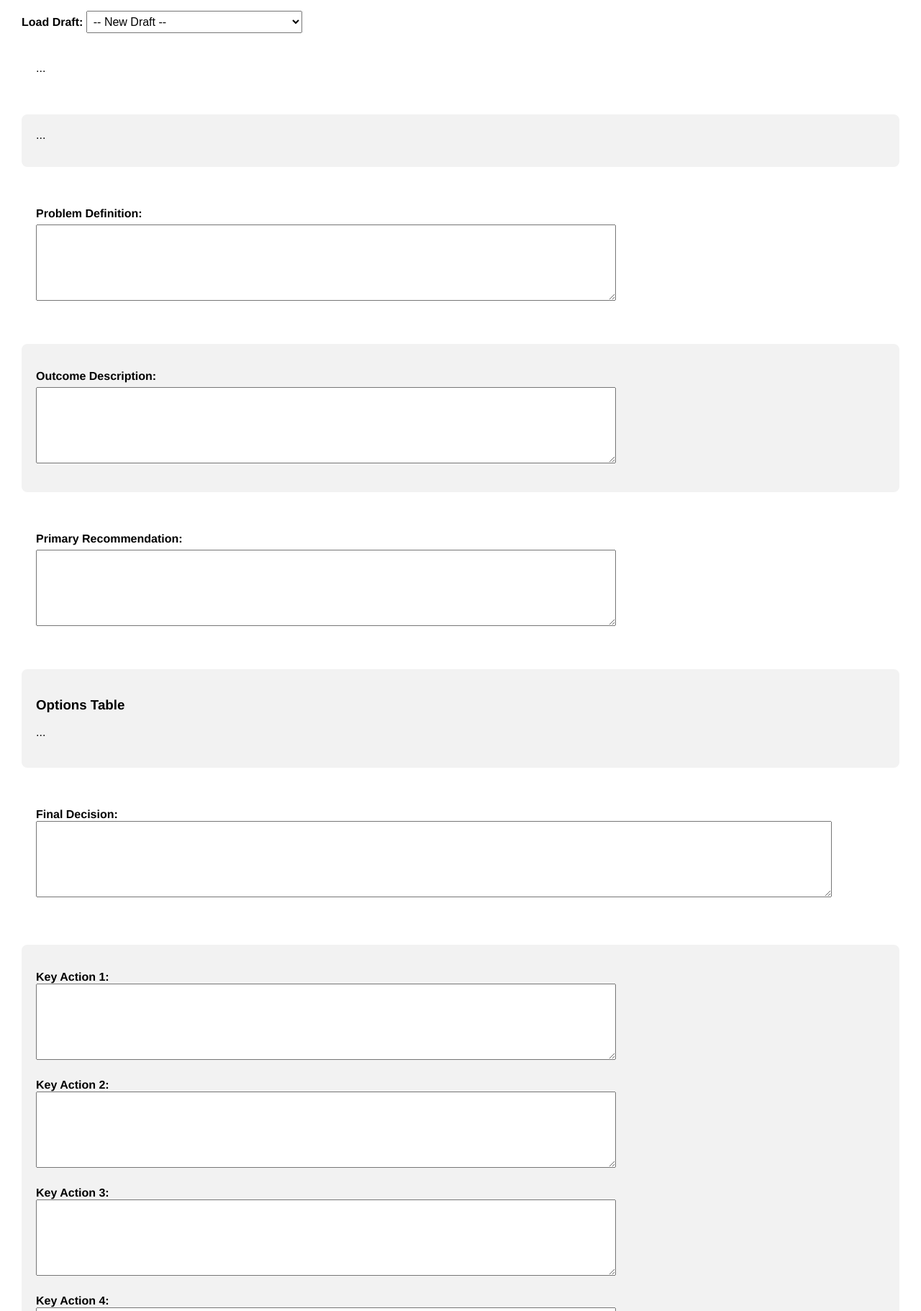
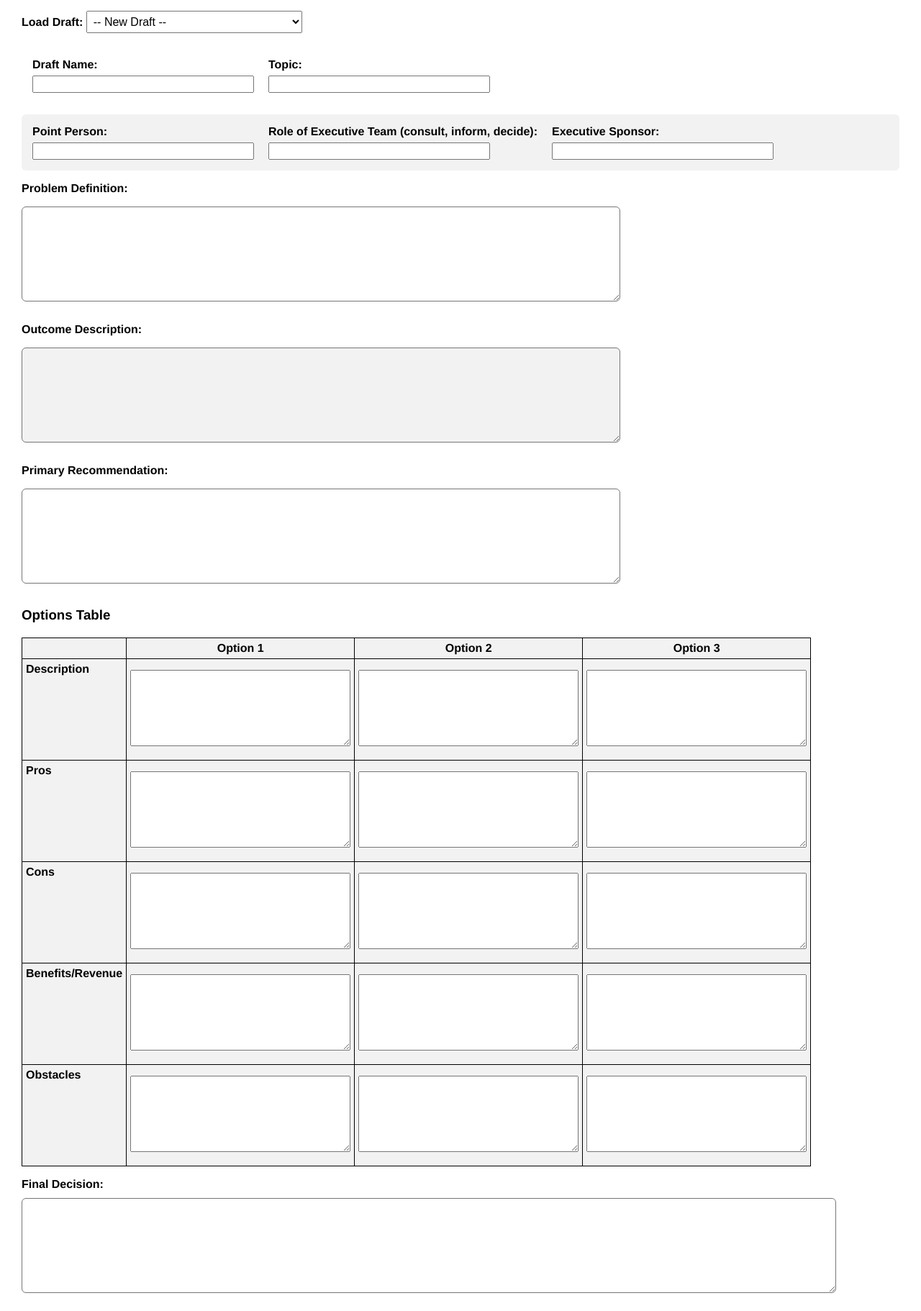
Before and after one commit to suzyatTP/fillableform, a Flask app: page / in a window 1280 px wide. Shown: the part 135-1957 px from the top of the page at 72% size. Run offline with Flask 3, Linux system fonts and the light colour scheme; data that the repository does not hold is empty; some libraries are stand-ins or nearby versions.

Commit message:
fix spacing

```diff
--- a/templates/form.html
+++ b/templates/form.html
@@ -24,20 +24,32 @@
       margin-top: 20px;
     }
 
-    .form-section:nth-of-type(odd) {
-      background-color: white;
-      padding: 20px;
+    /* Alternate background for each major row or group */
+    .form-row:nth-of-type(odd),
+    textarea[name="Problem"],
+    textarea[name="Recommendation"],
+    textarea[name="Decision"] {
+      background-color: #ffffff;
+      padding: 15px;
+      border-radius: 6px;
     }
 
-    .form-section:nth-of-type(even) {
+    .form-row:nth-of-type(even),
+    textarea[name="Outcome"],
+    table,
+    textarea[name^="Action"] {
       background-color: #f2f2f2;
-      padding: 20px;
+      padding: 15px;
+      border-radius: 6px;
     }
 
-    .form-section {
-      border-radius: 8px;
-      margin-bottom: 20px;
+    /* Optional: give some breathing room between blocks */
+    textarea,
+    table {
+      margin-top: 10px;
+      margin-bottom: 10px;
     }
+
 
     .header {
       background-color: #272e3d;
@@ -137,63 +149,75 @@
   <form action="/submit" method="POST">
 
 
-    <div class="form-section">
-      <!-- Draft name & Topic -->
     <div class="form-row first-form-row">
-        ...
+      <div class="form-group">
+        <label for="draft_name">Draft Name:</label>
+        <input type="text" id="draft_name" name="draft_name" value="{{ selected_draft or '' }}" />
+      </div>
+      <div class="form-group">
+        <label for="Topic">Topic:</label>
+        <input type="text" id="Topic" name="Topic" value="{{ data.get('Topic', '') }}" />
       </div>
     </div>
 
-    <div class="form-section">
-      <!-- Point Person, Role, Sponsor -->
+
     <div class="form-row">
-        ...
+      <div class="form-group">
+        <label for="PointPerson">Point Person:</label>
+        <input type="text" id="PointPerson" name="PointPerson" value="{{ data.get('PointPerson', '') }}" />
+      </div>
+      <div class="form-group">
+        <label for="Role">Role of Executive Team (consult, inform, decide):</label>
+        <input type="text" id="Role" name="Role" value="{{ data.get('Role', '') }}" />
+      </div>
+      <div class="form-group">
+        <label for="Sponsor">Executive Sponsor:</label>
+        <input type="text" id="Sponsor" name="Sponsor" value="{{ data.get('Sponsor', '') }}" />
       </div>
     </div>
 
-    <div class="form-section">
-      <!-- Problem -->
+
     <p>
       <label for="Problem">Problem Definition:</label><br>
       <textarea id="Problem" name="Problem">{{ data.get('Problem', '') }}</textarea>
     </p>
-    </div>
 
-    <div class="form-section">
-      <!-- Outcome -->
     <p>
       <label for="Outcome">Outcome Description:</label><br>
       <textarea id="Outcome" name="Outcome">{{ data.get('Outcome', '') }}</textarea>
     </p>
-    </div>
 
-    <div class="form-section">
-      <!-- Recommendation -->
     <p>
       <label for="Recommendation">Primary Recommendation:</label><br>
       <textarea id="Recommendation" name="Recommendation">{{ data.get('Recommendation', '') }}</textarea>
     </p>
-    </div>
 
-    <div class="form-section">
-      <!-- Options Table -->
+
     <h3>Options Table</h3>
-      <table>...</table>
-    </div>
+    <table>
+      <tr>
+        <th></th>
+        <th>Option 1</th>
+        <th>Option 2</th>
+        <th>Option 3</th>
+      </tr>
+      {% for field in ["Description", "Pros", "Cons", "Benefits/Revenue", "Obstacles"] %}
+      <tr>
+        <td>{{ field }}</td>
+        <td><textarea name="Option1{{ field }}">{{ data.get('Option1' + field, '') }}</textarea></td>
+        <td><textarea name="Option2{{ field }}">{{ data.get('Option2' + field, '') }}</textarea></td>
+        <td><textarea name="Option3{{ field }}">{{ data.get('Option3' + field, '') }}</textarea></td>
+      </tr>
+      {% endfor %}
+    </table>
 
-    <div class="form-section">
-      <!-- Final Decision -->
     <p><label>Final Decision:<br>
       <textarea name="Decision" style="width: 1100px">{{ data.get('Decision', '') }}</textarea></label></p>
-    </div>
 
-    <div class="form-section">
-      <!-- Key Actions -->
       {% for i in range(1, 6) %}
       <p><label>Key Action {{ i }}:<br>
         <textarea name="Action{{ i }}">{{ data.get('Action' ~ i, '') }}</textarea></label></p>
       {% endfor %}
-    </div>
 
 
     <button type="submit" name="action" value="save">Save Draft</button>
```
Lines whose indentation alone changed are shown as unchanged.
